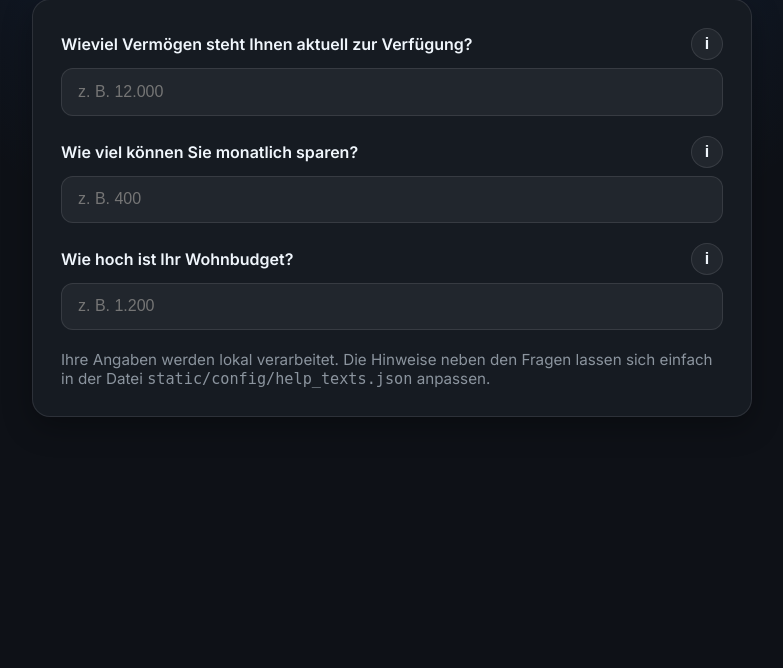
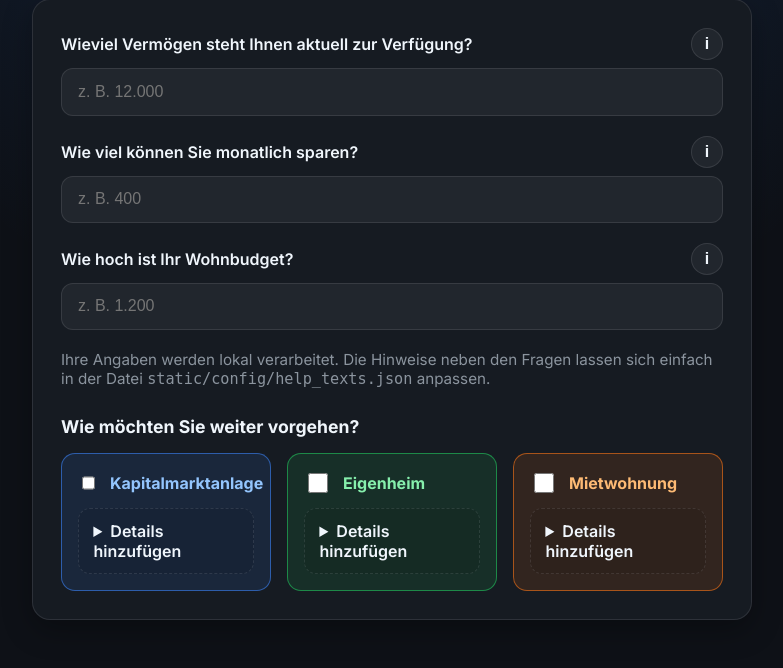
Before and after one commit to magnus-hg/finanzresilienz, a Flask app: page / in a window 1280 px wide. Shown: the part 241-909 px from the top of the page, without its empty margins (248-1031 px from the left). Before the commit the page ends 658 px from the top, so only its background shows below. Run offline with Flask 3, Linux system fonts and the light colour scheme.

Commit message:
Add investment option section to landing page

```diff
--- a/static/css/styles.css
+++ b/static/css/styles.css
@@ -707,3 +707,88 @@ canvas {
   margin: 0;
   font-size: 0.95rem;
 }
+
+.decision-section {
+  display: flex;
+  flex-direction: column;
+  gap: 1rem;
+  margin-top: 0.5rem;
+}
+
+.section-title {
+  margin: 0;
+  font-size: 1.1rem;
+}
+
+.option-grid {
+  display: grid;
+  gap: 1rem;
+  grid-template-columns: repeat(auto-fit, minmax(200px, 1fr));
+}
+
+.option-card {
+  display: flex;
+  flex-direction: column;
+  gap: 0.75rem;
+  padding: 1rem;
+  border-radius: 14px;
+  border: 1px solid var(--border);
+  background: rgba(255, 255, 255, 0.02);
+}
+
+.option-header {
+  display: flex;
+  align-items: center;
+  gap: 0.75rem;
+}
+
+.option-label {
+  font-weight: 700;
+}
+
+.option-card input {
+  width: 20px;
+  height: 20px;
+  accent-color: currentColor;
+}
+
+.option-blue {
+  border-color: rgba(59, 130, 246, 0.6);
+  background: rgba(59, 130, 246, 0.12);
+  color: #93c5fd;
+}
+
+.option-green {
+  border-color: rgba(34, 197, 94, 0.6);
+  background: rgba(34, 197, 94, 0.12);
+  color: #86efac;
+}
+
+.option-orange {
+  border-color: rgba(249, 115, 22, 0.6);
+  background: rgba(249, 115, 22, 0.12);
+  color: #fdba74;
+}
+
+.option-card details {
+  background: rgba(0, 0, 0, 0.08);
+  border-radius: 12px;
+  border: 1px dashed var(--border);
+  padding: 0.75rem 0.9rem;
+  color: var(--text);
+}
+
+.option-card summary {
+  cursor: pointer;
+  font-weight: 600;
+  outline: none;
+}
+
+.option-card summary::-webkit-details-marker {
+  color: currentColor;
+}
+
+.placeholder-text {
+  margin: 0.75rem 0 0;
+  color: var(--muted);
+}
--- a/templates/index.html
+++ b/templates/index.html
@@ -97,6 +97,44 @@
           sich einfach in der Datei <code>static/config/help_texts.json</code>
           anpassen.
         </p>
+
+        <section class="decision-section" aria-label="Anlagemöglichkeiten">
+          <h2 class="section-title">Wie möchten Sie weiter vorgehen?</h2>
+          <div class="option-grid">
+            <label class="option-card option-blue" for="kapitalmarkt">
+              <div class="option-header">
+                <input type="checkbox" id="kapitalmarkt" name="kapitalmarkt" />
+                <span class="option-label">Kapitalmarktanlage</span>
+              </div>
+              <details>
+                <summary>Details hinzufügen</summary>
+                <p class="placeholder-text">Weitere Inhalte folgen.</p>
+              </details>
+            </label>
+
+            <label class="option-card option-green" for="eigenheim">
+              <div class="option-header">
+                <input type="checkbox" id="eigenheim" name="eigenheim" />
+                <span class="option-label">Eigenheim</span>
+              </div>
+              <details>
+                <summary>Details hinzufügen</summary>
+                <p class="placeholder-text">Weitere Inhalte folgen.</p>
+              </details>
+            </label>
+
+            <label class="option-card option-orange" for="mietwohnung">
+              <div class="option-header">
+                <input type="checkbox" id="mietwohnung" name="mietwohnung" />
+                <span class="option-label">Mietwohnung</span>
+              </div>
+              <details>
+                <summary>Details hinzufügen</summary>
+                <p class="placeholder-text">Weitere Inhalte folgen.</p>
+              </details>
+            </label>
+          </div>
+        </section>
       </form>
     </section>
   </main>
```
